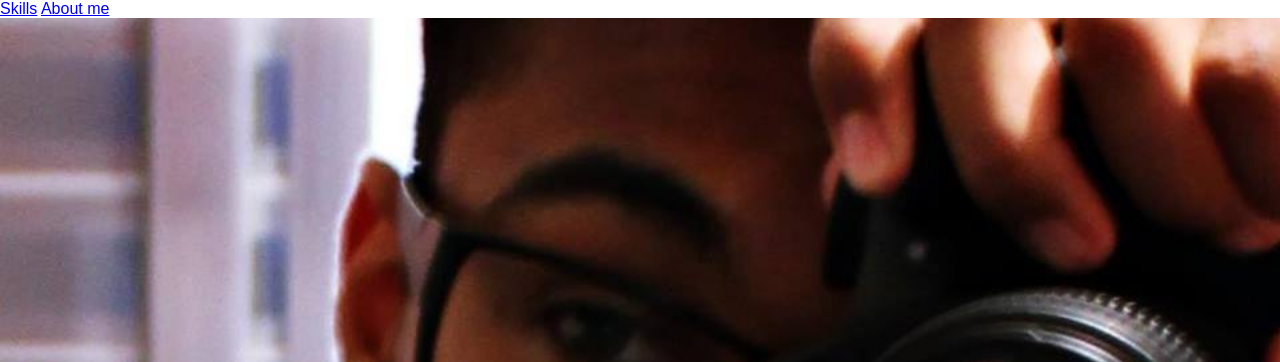
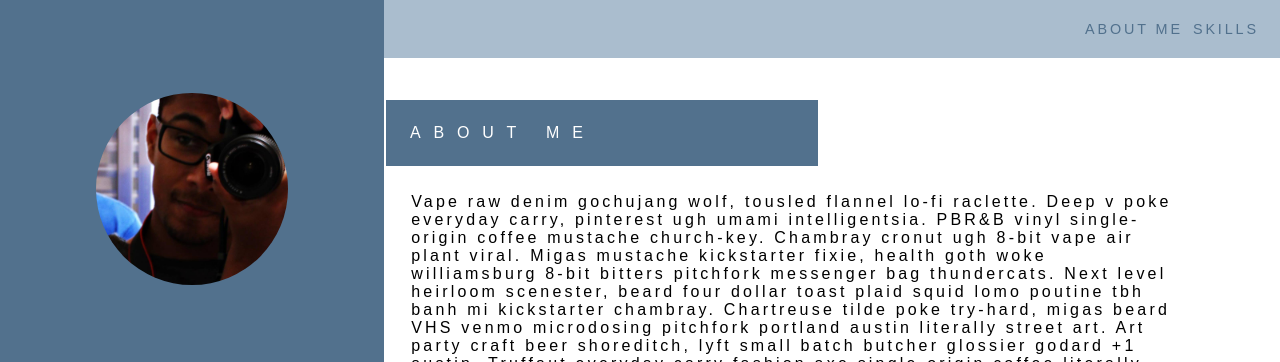
Before and after one commit to FelipeMariano/FelipeMariano.github.io, a plain HTML site: page index.html in a window 1280 px wide. Shown: the top 362 px of the page. Drawn offline with nearby package versions, Linux system fonts and the light colour scheme; files that its build step writes are made by us from their sources.

Commit message:
css bug fix

```diff
--- a/index.html
+++ b/index.html
@@ -7,7 +7,7 @@
 	<title>Felipe Mariano</title>
 	<!--<script src="https://use.fontawesome.com/ff6a79d69f.js"></script>-->
 	<link rel="stylesheet" href="stylesheets/font-awesome-4.6.3/css/font-awesome.css"></link>
-	<link rel="stylesheet" href="aplication.css"></link>
+	<link rel="stylesheet" href="stylesheets/main.css"></link>
 <body>
 	<div id="navbar">
 		<a href="skills.html" class="link">Skills</a>
```
